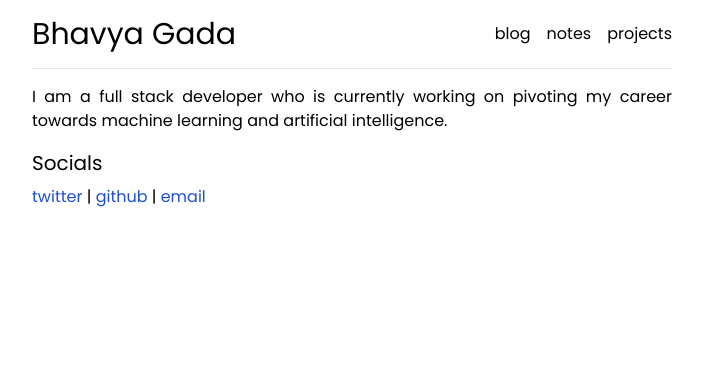
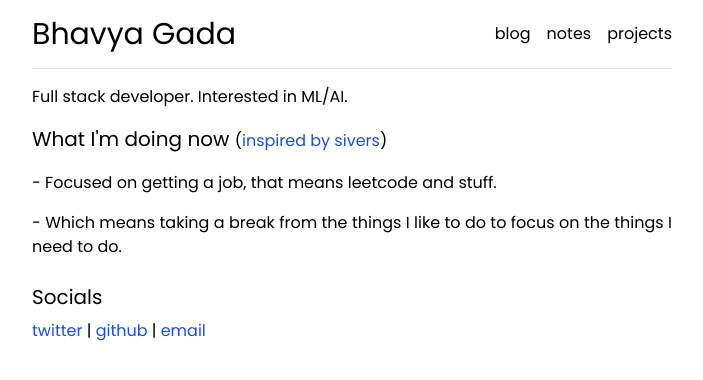
Before and after one commit to bhavyagada/website, a SvelteKit app: page / in a window 1280 px wide. Shown: the top 380 px of the page, without its empty margins (288-991 px from the left). Built offline with nearby package versions, Linux system fonts and the light colour scheme.

Commit message:
add now (page)

```diff
--- a/src/routes/(main)/+page.svelte
+++ b/src/routes/(main)/+page.svelte
@@ -3,7 +3,12 @@
 </svelte:head>
 
 <main>
-  I am a full stack developer who is currently working on pivoting my career towards machine learning and artificial intelligence.
+  <p>Full stack developer. Interested in ML/AI.</p>
+  <h3 class="text-xl mt-4 pb-2">
+    What I'm doing now <small>(<a href="https://sive.rs/now" class="text-blue-700">inspired by sivers</a>)</small>
+  </h3>
+  <p class="py-2">- Focused on getting a job, that means leetcode and stuff.</p>
+  <p class="py-2">- Which means taking a break from the things I like to do to focus on the things I need to do.</p>
 </main>
 
 <h2 class="text-xl mt-4 pb-2">Socials</h2>
```
